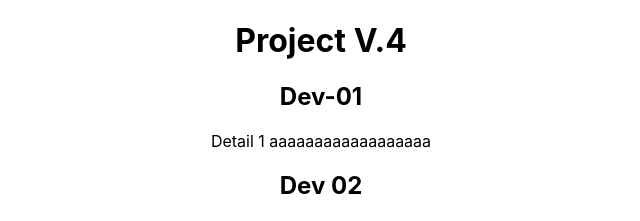
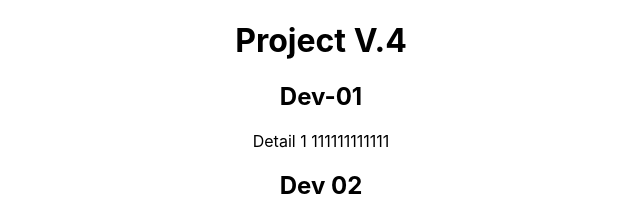
Before and after one commit to THANAWAT-LEGACY/test-github, a React (Create React App) app: page / in a window 1280 px wide. Shown: the top 221 px of the page, without its empty margins (319-959 px from the left). Built offline with nearby package versions, Linux system fonts and the light colour scheme.

Commit message:
อยู่ระหว่างแก้ไข

```diff
--- a/src/App.js
+++ b/src/App.js
@@ -9,7 +9,7 @@ class App extends Component {
         <h1>Project V.4</h1>
         <div>
           <h2>Dev-01</h2>
-          <p>Detail 1  aaaaaaaaaaaaaaaaaa</p>
+          <p>Detail 1  111111111111</p>
         </div>
         <h2>Dev 02</h2>
         <h2>Dev-01</h2>
```
